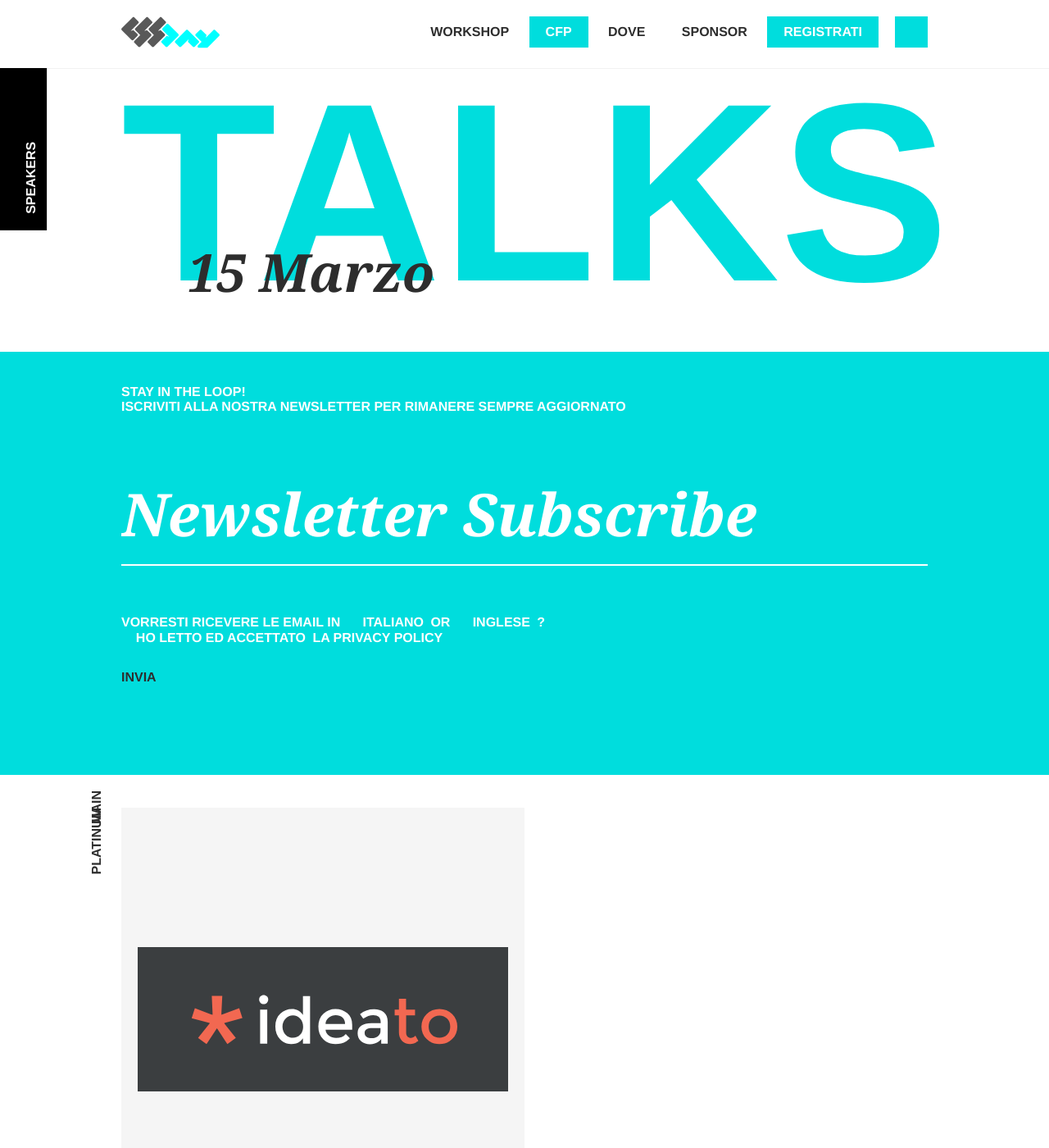
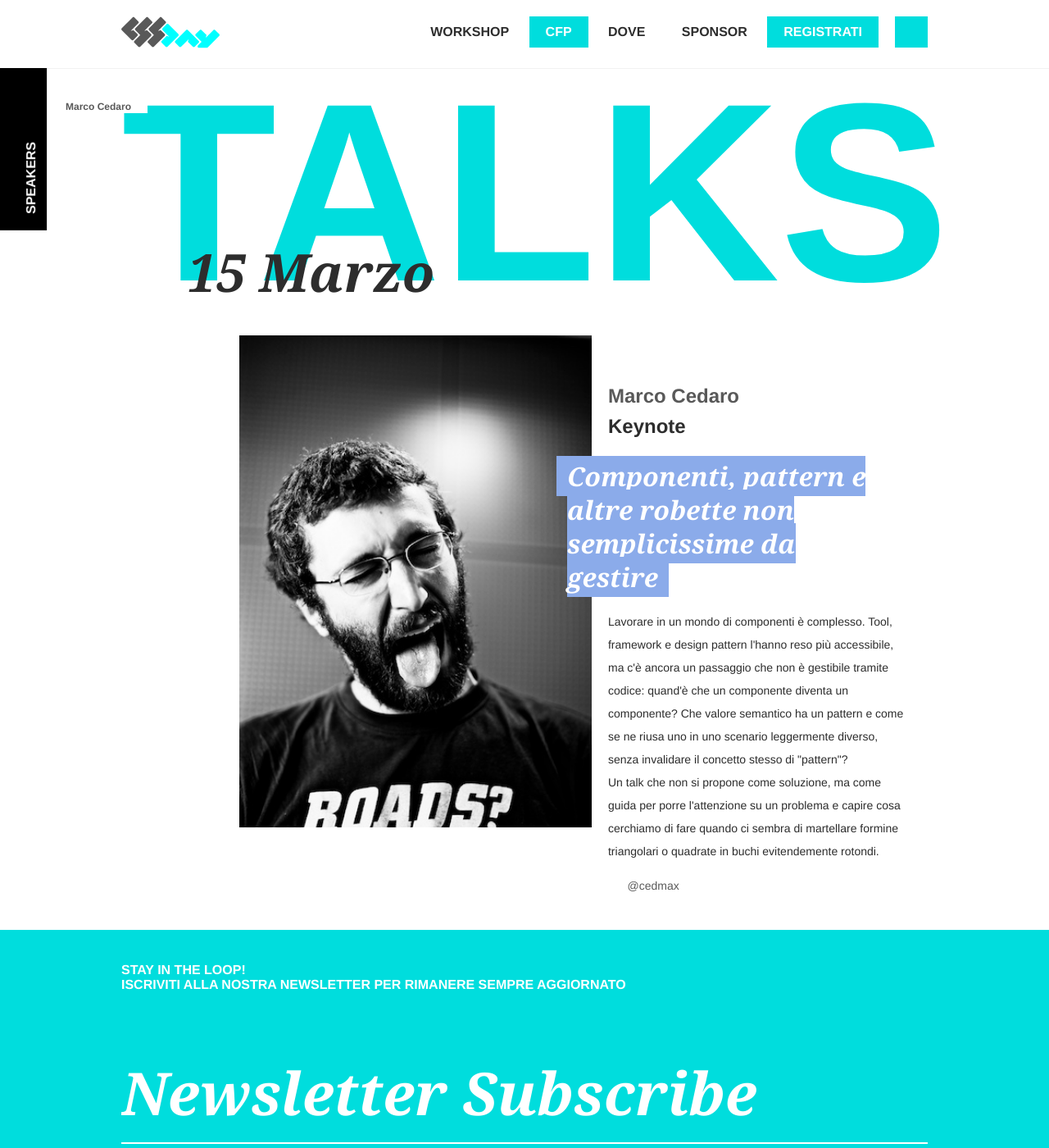
Before and after one commit to giuliatosato/2019.cssday.it, a Jekyll site: the page built from talks.html, in a window 1280 px wide and 1400 px high. Shown: the whole window at 82% size. Built offline with Jekyll 4.4.1, drawn with Linux system fonts in a browser that asks for light colours; some web fonts are replaced.

Commit message:
balsamiq

```diff
--- a/_data/speakers.yml
+++ b/_data/speakers.yml
@@ -2,8 +2,15 @@
 # img/conf-name/speaker/file.jpg
 call_for_paper_url: https://goo.gl/forms/c9FuRiQNmyw84pXm1
 call_for_paper: true
-show_speakers: false
+show_speakers: true
 list:
+ -
+   id: Marco-Cedaro
+   description:
+   image: marco-cedaro.jpg
+   first_name: Marco
+   last_name: 	Cedaro
+   twitter: cedmax
 #  -
 #    id: Massimo-Artizzu
 #    description:
--- a/_data/sponsors.yml
+++ b/_data/sponsors.yml
@@ -70,6 +70,9 @@
     - 3 biglietti scontati del 10%
   max: 16
   list:
+    -
+      url: http://balsamiq.come
+      image: balsamiq.svg
 
 bronze:
   price: € 500
--- a/_data/talks.yml
+++ b/_data/talks.yml
@@ -1,3 +1,9 @@
+-
+ speaker_id: Marco-Cedaro
+ title: Componenti, pattern e altre robette non semplicissime da gestire
+ keynote: true
+ extract: >
+   Lavorare in un mondo di componenti è complesso. Tool, framework e design pattern l'hanno reso più accessibile, ma c'è ancora un passaggio che non è gestibile tramite codice: quand'è che un componente diventa un componente? Che valore semantico ha un pattern e come se ne riusa uno in uno scenario leggermente diverso, senza invalidare il concetto stesso di "pattern"? <br>Un talk che non si propone come soluzione, ma come guida per porre l'attenzione su un problema e capire cosa cerchiamo di fare quando ci sembra di martellare formine triangolari o quadrate in buchi evitendemente rotondi.
 #-
 #  speaker_id: Massimo-Artizzu
 #  title: Griglie CSS - il futuro prossimo del layout
```
Also changed, not shown: img/cssday/speaker/marco-cedaro.jpg (added).
